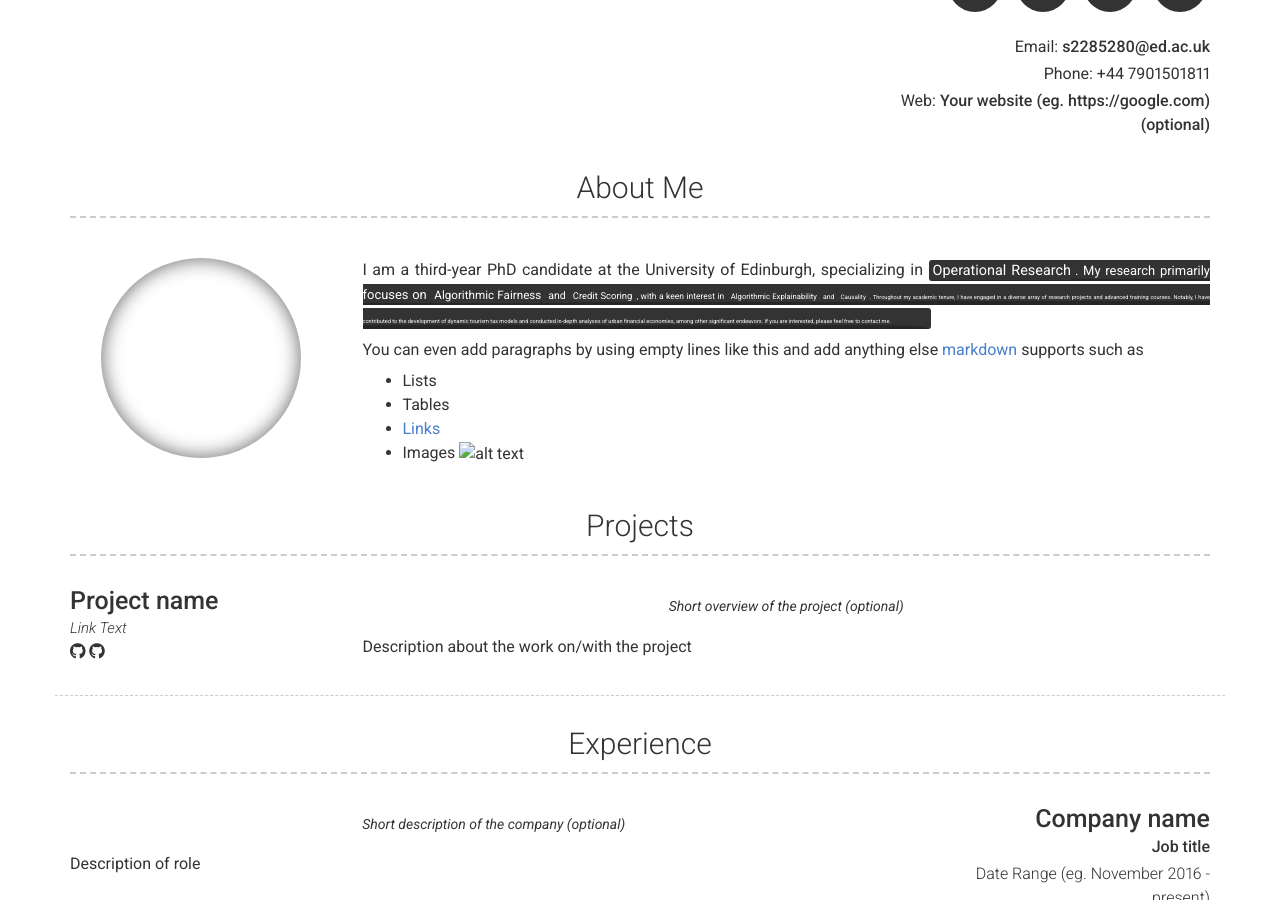
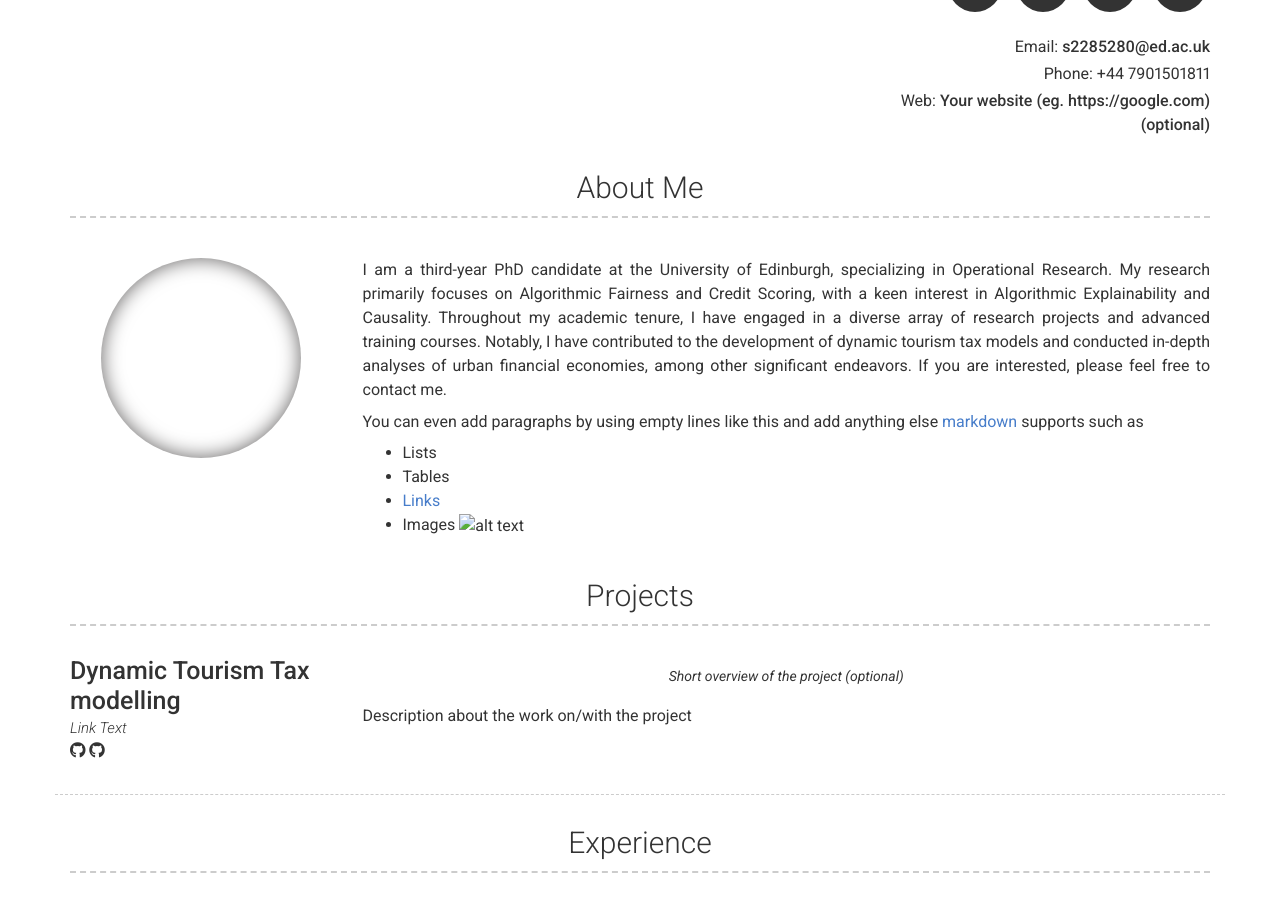
Before and after one commit to 99Catherine99/resume, a Jekyll site: the page built from index.md, in a window 1280 px wide and 900 px high, scrolled down 215 px. Built offline with Jekyll 4.4.1, drawn with Linux system fonts in a browser that asks for light colours; nearby versions of some CDN libraries.

Commit message:
Update _config.yml
wording

```diff
--- a/_config.yml
+++ b/_config.yml
@@ -52,7 +52,7 @@ additional_links:
 # about_title: About Me (Use this to override about section title)
 about_profile_image: Directory of profile image (eg. images/profile.jpg)
 about_content: | # this will include new lines to allow paragraphs
-  I am a third-year PhD candidate at the University of Edinburgh, specializing in <mark>Operational Research<mark>. My research primarily focuses on <mark>Algorithmic Fairness<mark> and <mark>Credit Scoring<mark>, with a keen interest in <mark>Algorithmic Explainability<mark> and <mark>Causality<mark>. Throughout my academic tenure, I have engaged in a diverse array of research projects and advanced training courses. Notably, I have contributed to the development of dynamic tourism tax models and conducted in-depth analyses of urban financial economies, among other significant endeavors.
+  I am a third-year PhD candidate at the University of Edinburgh, specializing in Operational Research. My research primarily focuses on Algorithmic Fairness and Credit Scoring, with a keen interest in Algorithmic Explainability and Causality. Throughout my academic tenure, I have engaged in a diverse array of research projects and advanced training courses. Notably, I have contributed to the development of dynamic tourism tax models and conducted in-depth analyses of urban financial economies, among other significant endeavors.
   If you are interested, please feel free to contact me.
 
   You can even add paragraphs by using empty lines like this and add anything else [markdown](https://www.markdownguide.org/getting-started#what-is-markdown) supports such as
@@ -68,7 +68,7 @@ content:
       - layout: left
         border: weak  # Value of `weak` will display a weak border below this item. # Any
                       # other value (or no value) means no border will be displayed
-        title: Project name
+        title: Dynamic Tourism Tax modelling
         link: Link to project (eg. sproogen.github.io/modern-resume-theme)(optional)
         link_text: Link Text
         additional_links:
```
